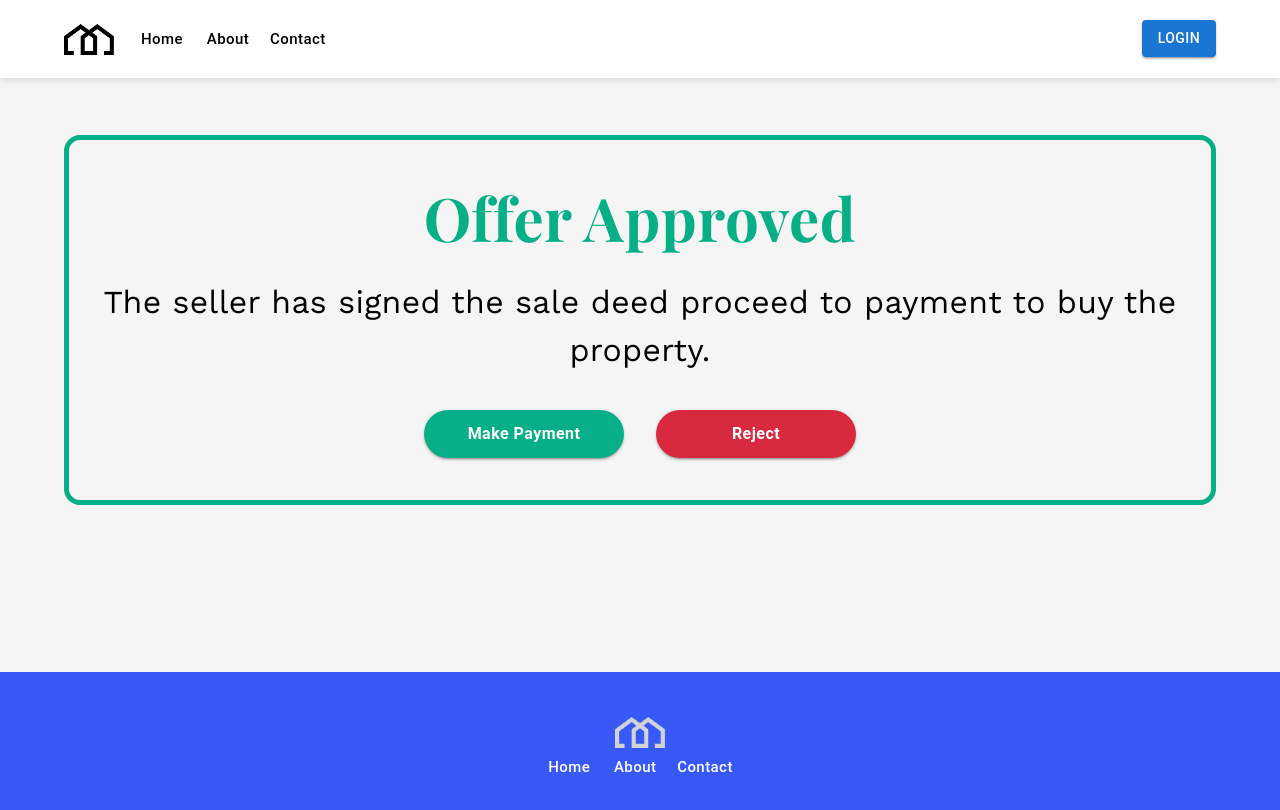
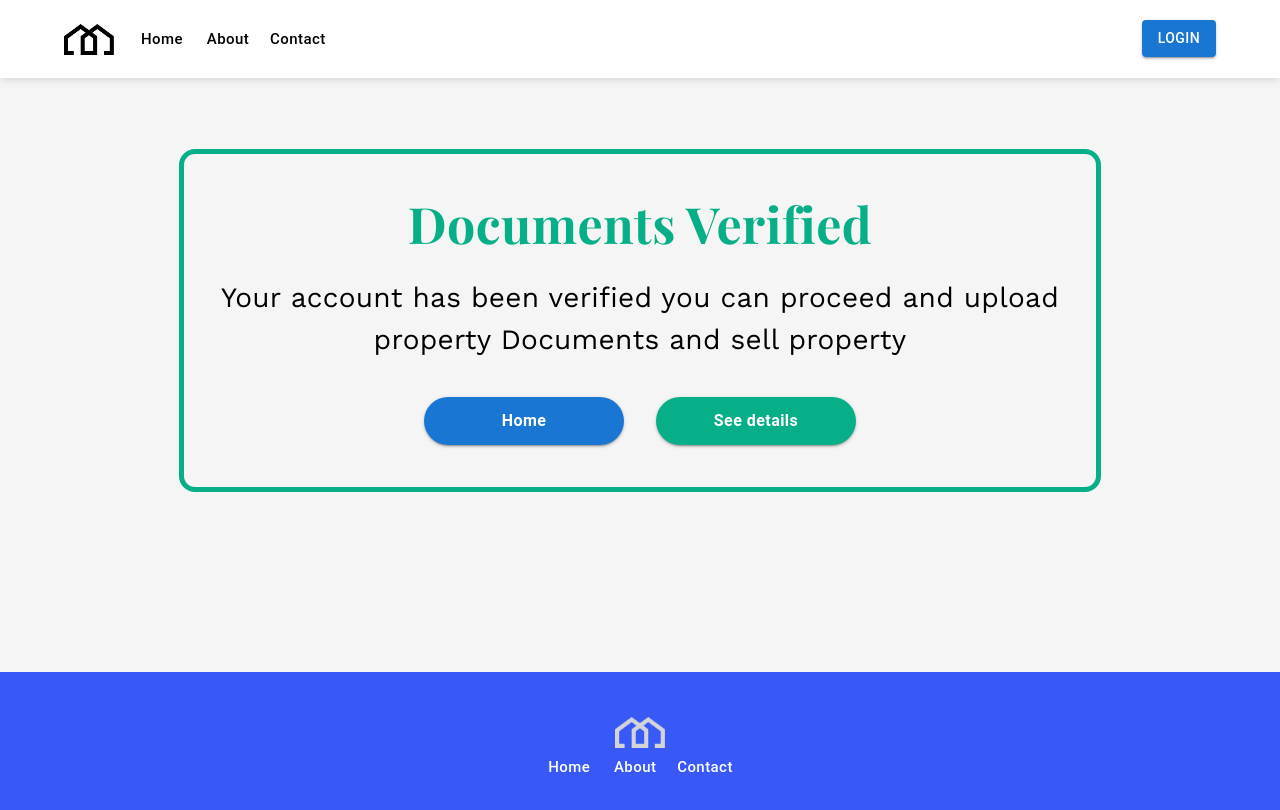
Before and after one commit to swapnil432/FY-Project, a Next.js app in the folder client/: page /notification in a window 1280 px wide. Shown: the top 810 px of the page. Built offline with nearby package versions, Linux system fonts and the light colour scheme; a web font is replaced by a local one.

Commit message:
complete notification component

```diff
--- a/client/src/components/common/NotificationCard/index.jsx
+++ b/client/src/components/common/NotificationCard/index.jsx
@@ -16,17 +16,18 @@ const Card = styled(Box)({
   border: "5px solid black",
   borderRadius: "16px",
   padding: "32px 0",
+  width:"80%"
 });
 
 const Status = styled(Typography)({
-  fontSize: "60px",
+  fontSize: "50px",
   fontWeight: 700,
   fontFamily: "Playfair Display",
   textAlign: "center",
 });
 
 const Text = styled(Typography)({
-  fontSize: "32px",
+  fontSize: "28px",
   fontWeight: 400,
   fontFamily: "Work Sans",
   margin: "16px 32px",
@@ -44,7 +45,11 @@ const Btn = styled(Button)({
   borderRadius: "24px",
   fontStyle:"Work Sans",
   textTransform:"none",
-  fontWeight:"600"
+  fontWeight:"600",
+  ":hover":{
+    backgroundColor:"black"
+  }
+
 
 });
 
@@ -68,23 +73,87 @@ const NotificationCard = ({ type, status }) => {
             secBtn: "#D9293E",
             status: "Offer Approved",
             text: "The seller has signed the sale deed proceed to payment to buy the property.",
+            btn1Text:"Make Payment",
+            btn2Text:"Reject"
           };
           setStyle(newStyle);
           break;
         }
         case "fail": {
           let newStyle = {
-            mainColor: "#06AF87",
+            mainColor: "#D9293E",
             mainBtn: "#06AF87",
             secBtn: "#D9293E",
             status: "Offer Rejected",
             text: "The seller did not sign the sale deed and agree on your offer.",
+            btn1Text:"Make New Offer",
+            btn2Text:"Go back"
           };
           setStyle(newStyle);
           break;
         }
       }
     }
+    if (type === "account") {
+        switch (status) {
+          case "success": {
+            let newStyle = {
+              mainColor: "#06AF87",
+              mainBtn: "primary",
+              secBtn: "#06AF87",
+              status: "Account Verified",
+              text: "Your account has been verified you can proceed and upload property Documents and sell property ",
+              btn1Text:"Home",
+              btn2Text:"Upload Property",
+            };
+            setStyle(newStyle);
+            break;
+          }
+          case "fail": {
+            let newStyle = {
+              mainColor: "#D9293E",
+              mainBtn: "#D9293E",
+              secBtn: "#06AF87",
+              status: "Account Verification failed.",
+              text: "Your account has failed to Verify. Please upload updated documents to retry.",
+              btn1Text:"Home",
+              btn2Text:"Retry",
+            };
+            setStyle(newStyle);
+            break;
+          }
+        }
+    }
+    if (type === "document") {
+        switch (status) {
+          case "success": {
+            let newStyle = {
+              mainColor: "#06AF87",
+              mainBtn: "primary",
+              secBtn: "#06AF87",
+              status: "Documents Verified",
+              text: "Your account has been verified you can proceed and upload property Documents and sell property ",
+              btn1Text:"Home",
+              btn2Text:"See details",
+            };
+            setStyle(newStyle);
+            break;
+          }
+          case "fail": {
+            let newStyle = {
+              mainColor: "#D9293E",
+              mainBtn: "#D9293E",
+              secBtn: "#06AF87",
+              status: "Document Verification failed.",
+              text: "Your documents have failed to Verify. Please upload updated documents to retry.",
+              btn1Text:"Home",
+              btn2Text:"Upload Again",
+            };
+            setStyle(newStyle);
+            break;
+          }
+        }
+      }
   }, [type, status]);
 
   return (
@@ -95,10 +164,10 @@ const NotificationCard = ({ type, status }) => {
           <Text>{style.text}</Text>
           <BtnWrapper>
             <Btn variant="contained" sx={{ backgroundColor: style.mainBtn }}>
-              Make Payment
+             {style.btn1Text}
             </Btn>
             <Btn variant="contained" sx={{ backgroundColor: style.secBtn }}>
-              Reject
+              {style.btn2Text}
             </Btn>
           </BtnWrapper>
         </Card>
--- a/client/src/pages/notification.js
+++ b/client/src/pages/notification.js
@@ -4,7 +4,7 @@ import React from 'react'
 const notification = () => {
   return (
     <div>
-        <NotificationCard type="offer" status="success"/>
+        <NotificationCard type="document" status="success"/>
     </div>
   )
 }
```
